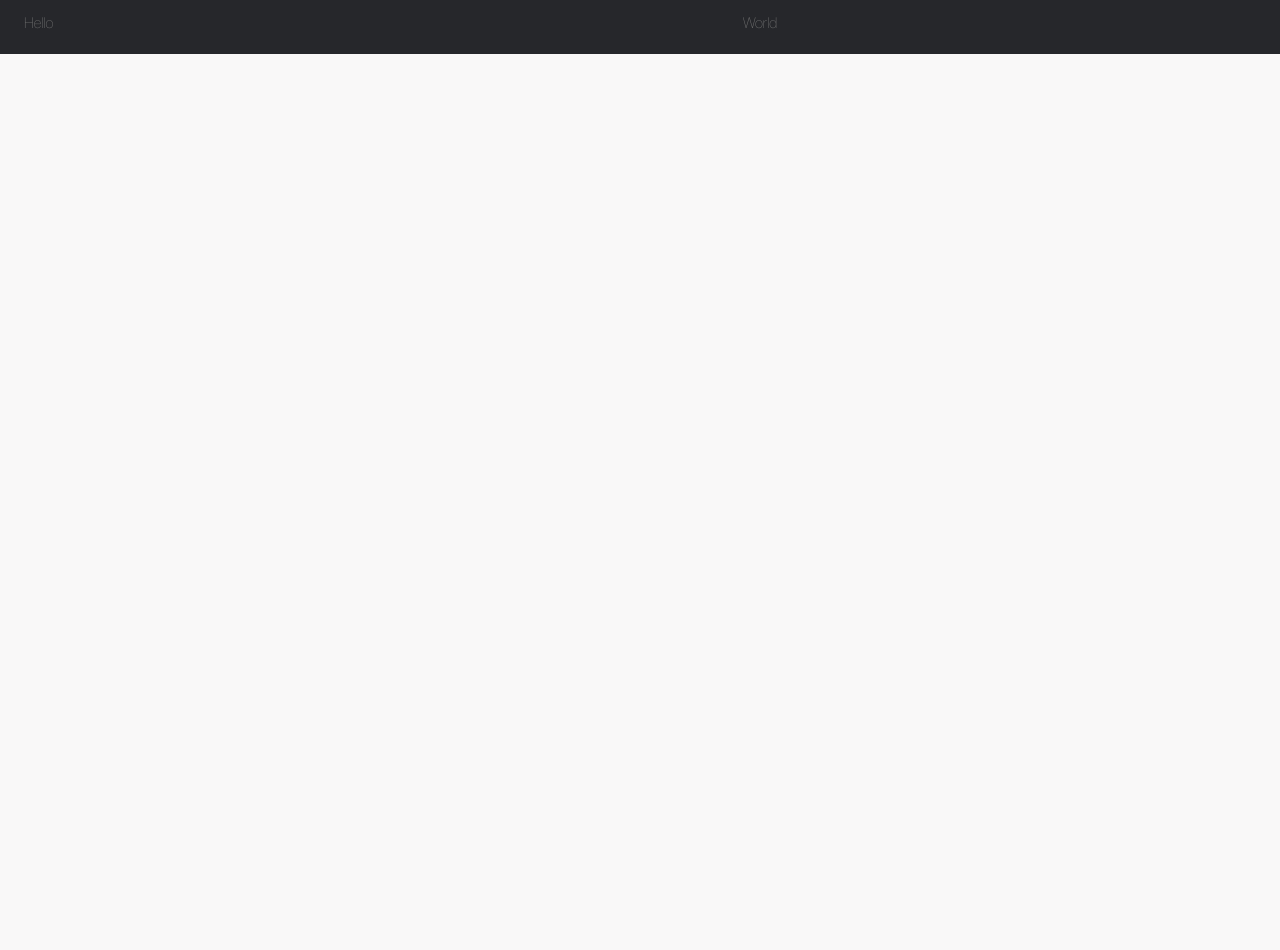
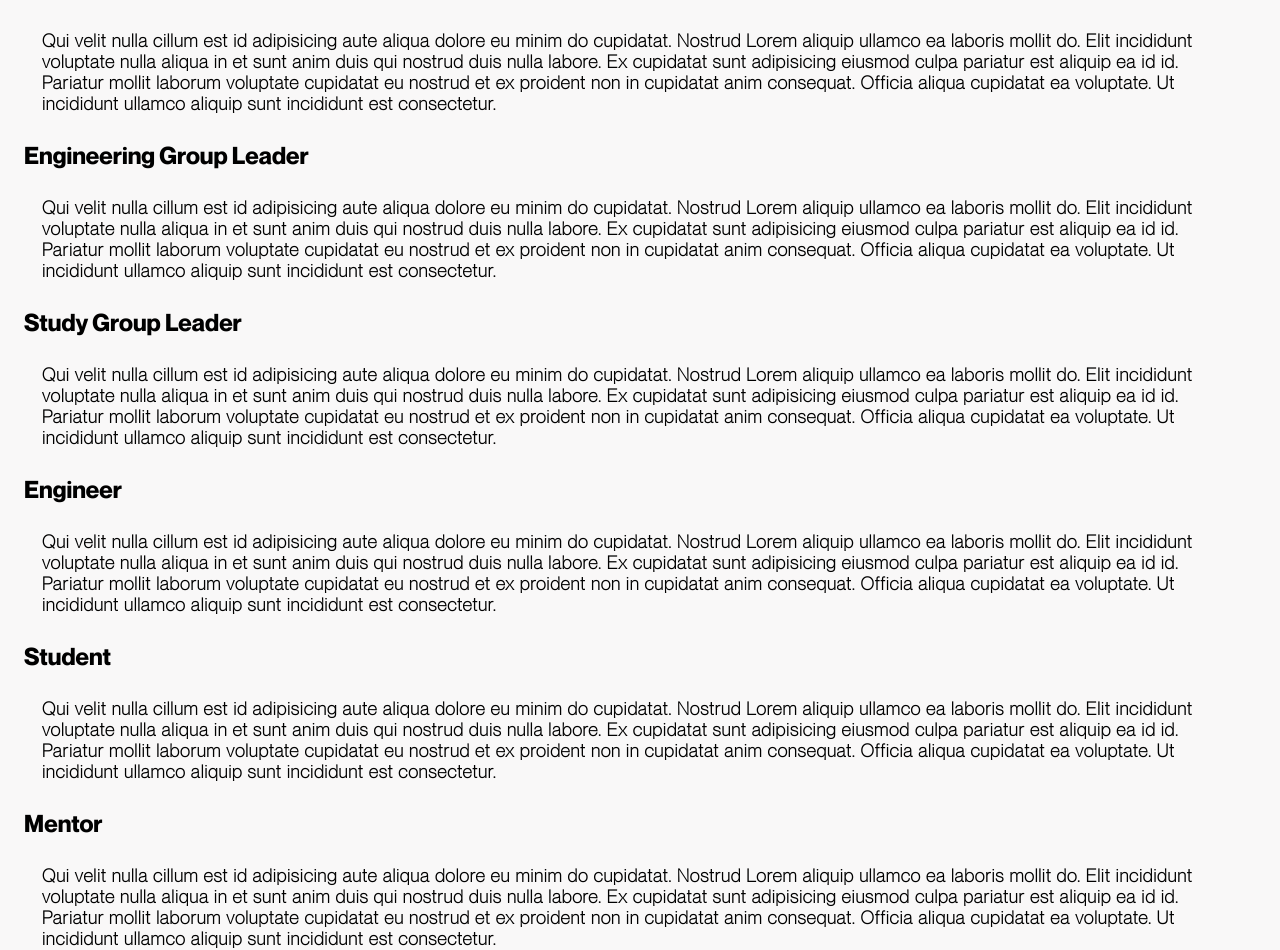
Before and after one commit to aiclubuwmadison/aiclubuwmadison.github.io, a React (Create React App) app: page /involvement in a window 1280 px wide. Shown: the part 206-1156 px from the top of the page. Before the commit the page ends 800 px from the top, so only its background shows below. Built offline with nearby package versions, Linux system fonts and the light colour scheme.

Commit message:
placeholder text + made portrait component

```diff
--- a/src/components/Involvement.js
+++ b/src/components/Involvement.js
@@ -1,6 +1,8 @@
 import React from 'react';
 import { Container, Typography } from '@material-ui/core';
 import Header from './typographic/Header';
+import Subheader from './typographic/Subheader';
+import BodyText from './typographic/BodyText';
 
 const Involvement = () => {
 
@@ -9,6 +11,37 @@ const Involvement = () => {
             <Header>
                 Involvement
             </Header>
+
+            <Subheader> Executive </Subheader>
+            <BodyText>
+                Qui velit nulla cillum est id adipisicing aute aliqua dolore eu minim do cupidatat. Nostrud Lorem aliquip ullamco ea laboris mollit do. Elit incididunt voluptate nulla aliqua in et sunt anim duis qui nostrud duis nulla labore. Ex cupidatat sunt adipisicing eiusmod culpa pariatur est aliquip ea id id. Pariatur mollit laborum voluptate cupidatat eu nostrud et ex proident non in cupidatat anim consequat. Officia aliqua cupidatat ea voluptate. Ut incididunt ullamco aliquip sunt incididunt est consectetur.
+            </BodyText>
+
+            <Subheader> Engineering Group Leader </Subheader>
+            <BodyText>
+                Qui velit nulla cillum est id adipisicing aute aliqua dolore eu minim do cupidatat. Nostrud Lorem aliquip ullamco ea laboris mollit do. Elit incididunt voluptate nulla aliqua in et sunt anim duis qui nostrud duis nulla labore. Ex cupidatat sunt adipisicing eiusmod culpa pariatur est aliquip ea id id. Pariatur mollit laborum voluptate cupidatat eu nostrud et ex proident non in cupidatat anim consequat. Officia aliqua cupidatat ea voluptate. Ut incididunt ullamco aliquip sunt incididunt est consectetur.
+            </BodyText>
+
+            <Subheader> Study Group Leader </Subheader>
+            <BodyText>
+                Qui velit nulla cillum est id adipisicing aute aliqua dolore eu minim do cupidatat. Nostrud Lorem aliquip ullamco ea laboris mollit do. Elit incididunt voluptate nulla aliqua in et sunt anim duis qui nostrud duis nulla labore. Ex cupidatat sunt adipisicing eiusmod culpa pariatur est aliquip ea id id. Pariatur mollit laborum voluptate cupidatat eu nostrud et ex proident non in cupidatat anim consequat. Officia aliqua cupidatat ea voluptate. Ut incididunt ullamco aliquip sunt incididunt est consectetur.
+            </BodyText>
+
+            <Subheader> Engineer </Subheader>
+            <BodyText>
+                Qui velit nulla cillum est id adipisicing aute aliqua dolore eu minim do cupidatat. Nostrud Lorem aliquip ullamco ea laboris mollit do. Elit incididunt voluptate nulla aliqua in et sunt anim duis qui nostrud duis nulla labore. Ex cupidatat sunt adipisicing eiusmod culpa pariatur est aliquip ea id id. Pariatur mollit laborum voluptate cupidatat eu nostrud et ex proident non in cupidatat anim consequat. Officia aliqua cupidatat ea voluptate. Ut incididunt ullamco aliquip sunt incididunt est consectetur.
+            </BodyText>
+
+            <Subheader> Student </Subheader>
+            <BodyText>
+                Qui velit nulla cillum est id adipisicing aute aliqua dolore eu minim do cupidatat. Nostrud Lorem aliquip ullamco ea laboris mollit do. Elit incididunt voluptate nulla aliqua in et sunt anim duis qui nostrud duis nulla labore. Ex cupidatat sunt adipisicing eiusmod culpa pariatur est aliquip ea id id. Pariatur mollit laborum voluptate cupidatat eu nostrud et ex proident non in cupidatat anim consequat. Officia aliqua cupidatat ea voluptate. Ut incididunt ullamco aliquip sunt incididunt est consectetur.
+            </BodyText>
+
+            <Subheader> Mentor </Subheader>
+            <BodyText>
+                Qui velit nulla cillum est id adipisicing aute aliqua dolore eu minim do cupidatat. Nostrud Lorem aliquip ullamco ea laboris mollit do. Elit incididunt voluptate nulla aliqua in et sunt anim duis qui nostrud duis nulla labore. Ex cupidatat sunt adipisicing eiusmod culpa pariatur est aliquip ea id id. Pariatur mollit laborum voluptate cupidatat eu nostrud et ex proident non in cupidatat anim consequat. Officia aliqua cupidatat ea voluptate. Ut incididunt ullamco aliquip sunt incididunt est consectetur.
+            </BodyText>
+
         </Container>
     );
 }
--- a/src/components/Leadership.js
+++ b/src/components/Leadership.js
@@ -2,6 +2,7 @@ import React from 'react';
 import { Container, Grid } from '@material-ui/core';
 import Header from './typographic/Header';
 import Subheader from './typographic/Subheader';
+import Portrait from './display/Portrait';
 
 const Leadership = () => {
 
@@ -16,13 +17,13 @@ const Leadership = () => {
             <Grid container direction="column">
                 <Grid container direction="row">
                     <Grid item xs>
-
+                        <Portrait file="declan.jpg"/>
                     </Grid>
                     <Grid item xs>
-
+                        <Portrait file="chris.jpg"/>
                     </Grid>
                     <Grid item xs>
-
+                        <Portrait file="soham.jpg"/>
                     </Grid>
                 </Grid>
                 <Grid container direction="row">
--- /dev/null
+++ b/src/components/display/Portrait.js
@@ -0,0 +1,14 @@
+import React from 'react';
+
+const Portrait = ({file}) => {
+
+    return (
+        <>
+            <img src="">
+
+            </img>
+        </>
+    )
+};
+
+export default Portrait;
```
